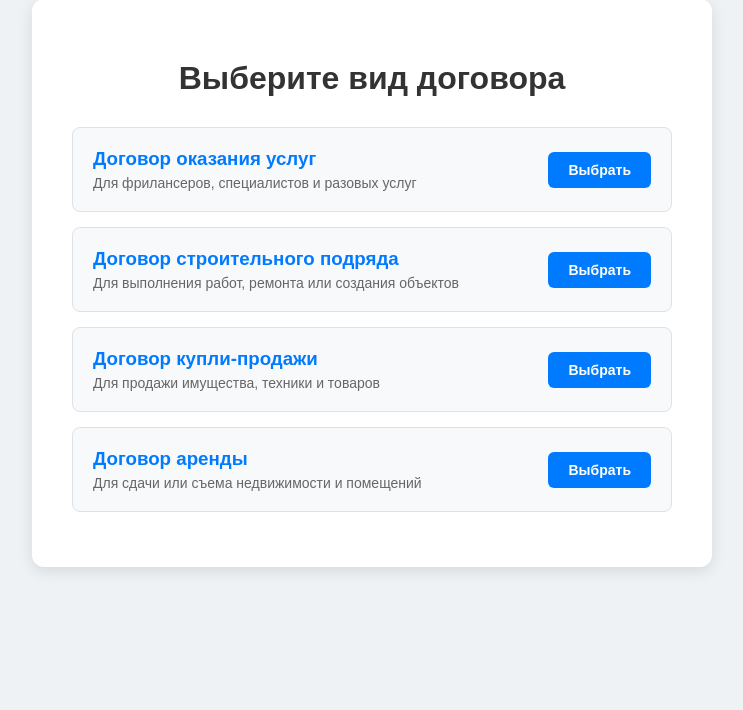
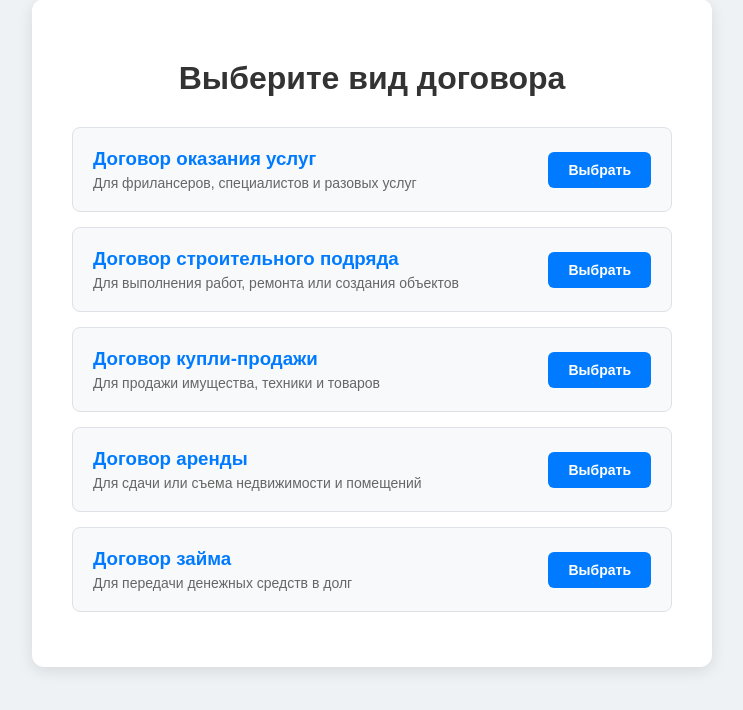
Before and after one commit to Ilyusha5562/contract-generator, a FastAPI app: page / in a window 1280 px wide. Shown: the part 41-751 px from the top of the page, without its empty margins (268-1011 px from the left). Run offline with FastAPI, Linux system fonts and the light colour scheme.

Commit message:
Update index.html

```diff
--- a/templates/index.html
+++ b/templates/index.html
@@ -50,6 +50,14 @@
             </div>
             <a href="/form/rent" class="btn">Выбрать</a>
         </div>
+
+        <div class="card">
+            <div>
+                <h3>Договор займа</h3>
+                <p>Для передачи денежных средств в долг</p>
+            </div>
+            <a href="/form/loan" class="btn">Выбрать</a>
+        </div>
     </div>
 </body>
 </html>
```
